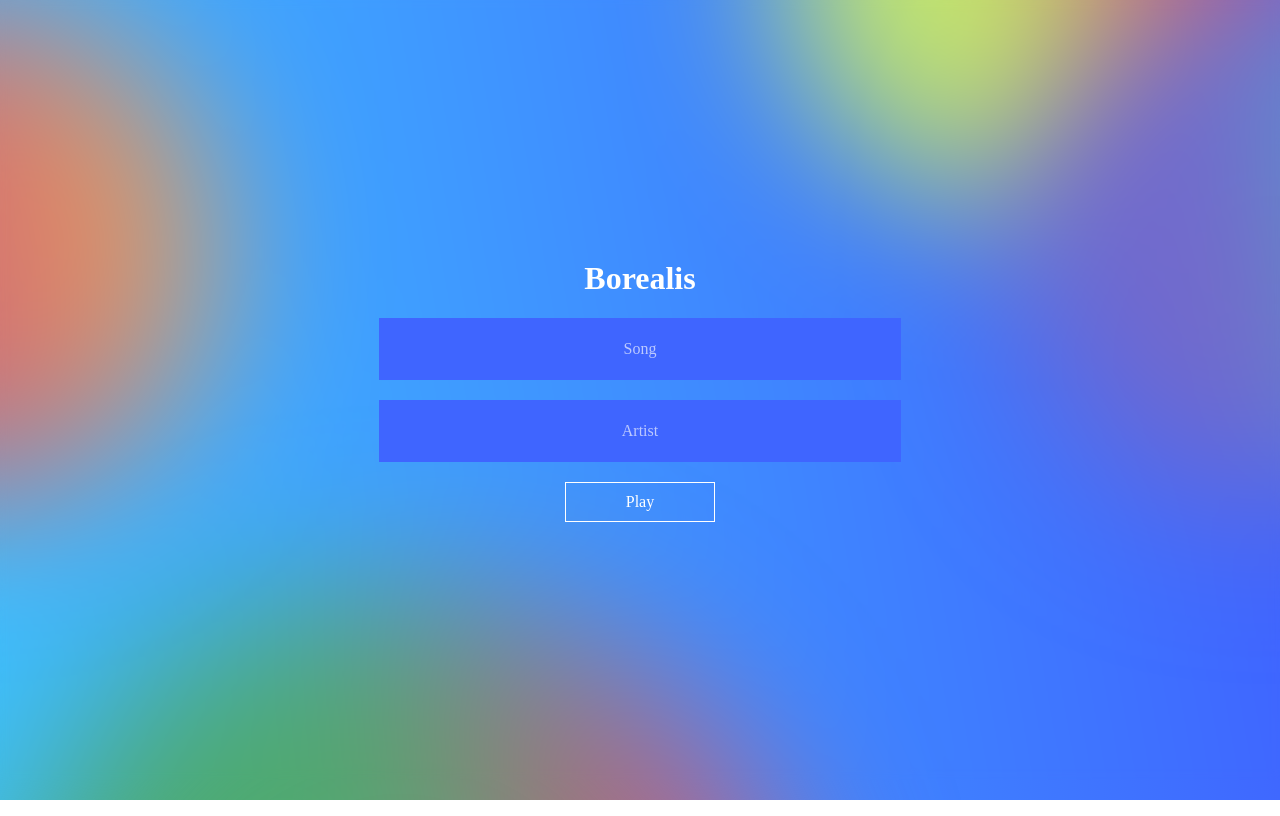
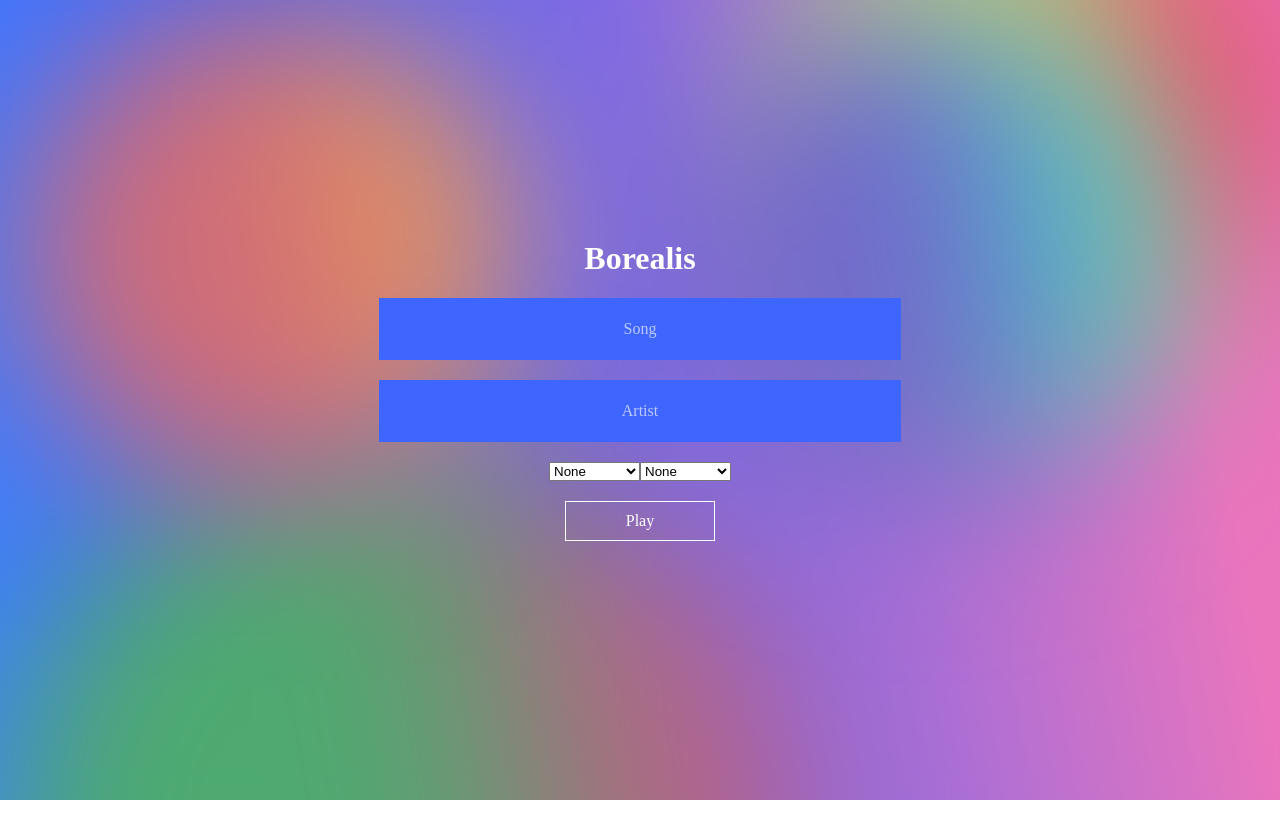
Before and after one commit to riverita16/Borealis, a React (Create React App) app in the folder spotifySrc/frontend/: page / in a window 1280 px wide. Built offline with nearby package versions, Linux system fonts and the light colour scheme.

Commit message:
creating dropdowns

```diff
--- a/spotifySrc/frontend/src/App.css
+++ b/spotifySrc/frontend/src/App.css
@@ -133,6 +133,10 @@
   cursor: default;
 }
 
+.stuff .dropdown {
+  display: inline-block;
+}
+
 .stuff form {
   display: flex;
   flex-direction: column;
--- a/spotifySrc/frontend/src/App.js
+++ b/spotifySrc/frontend/src/App.js
@@ -1,5 +1,6 @@
 import React, { useState, useEffect } from 'react';
 import { useNavigate } from 'react-router-dom';
+import Dropdown from 'react-bootstrap/Dropdown';
 import './App.css';
 
 function App() {
@@ -64,6 +65,21 @@ function App() {
                         placeholder='Artist'
                         onChange={(e) => setArtist(e.target.value)}
                     />
+
+                    <div className='dropdown'>
+                        <select name="characteristic" id="characteristic">
+                            <option value="none">None</option>
+                            <option value="quick">Quicksort</option>
+                            <option value="smooth">Smoothsort</option>
+                        </select>
+
+                        <select name="sorting" id="sorting">
+                            <option value="none">None</option>
+                            <option value="quick">Quicksort</option>
+                            <option value="smooth">Smoothsort</option>
+                        </select>
+                    </div>
+
                     <button type="submit">Play</button>
                 </form>
             </div>
```
Also changed, not shown: 1 other file (tests, documents, lock files or other folders).
